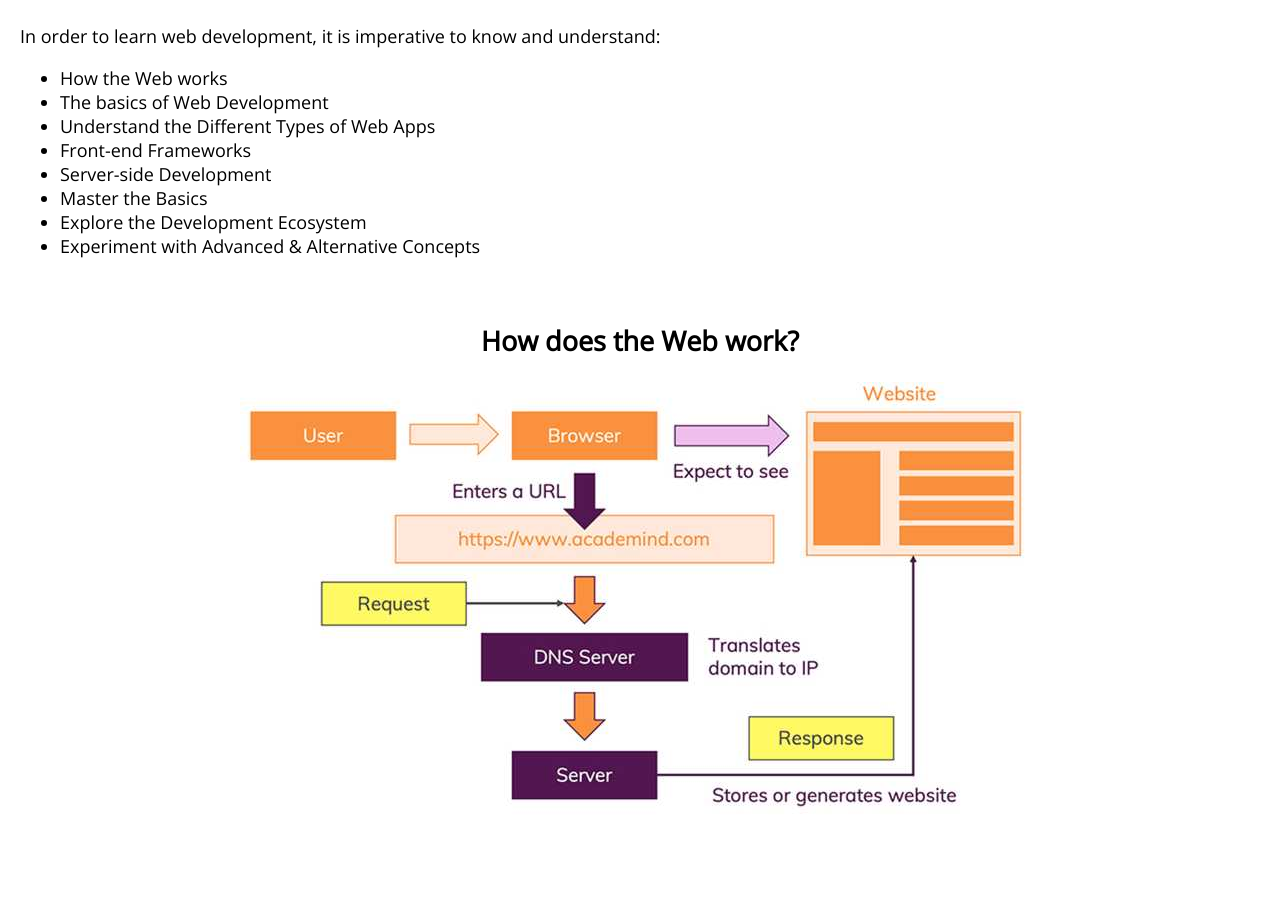
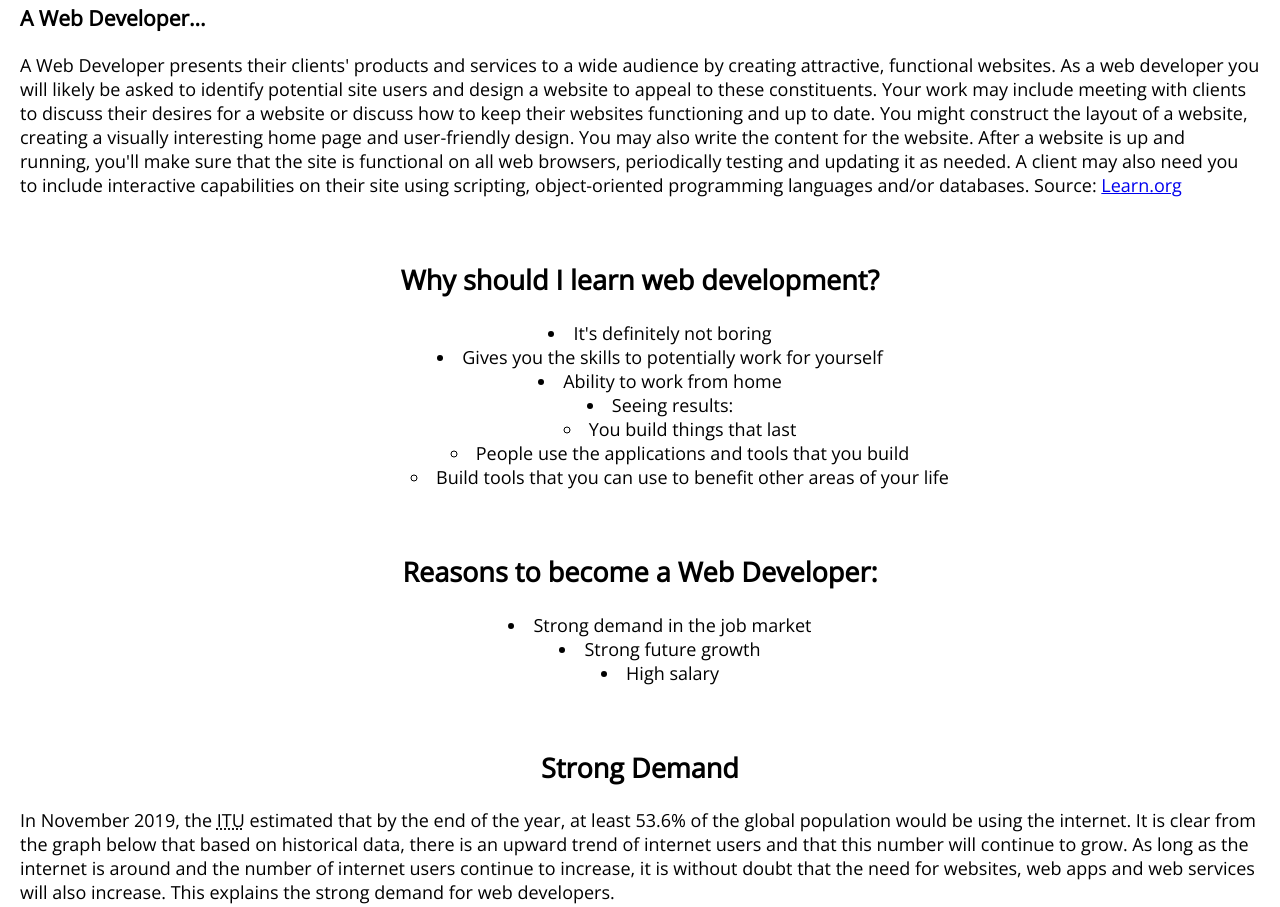
Before and after one commit to alexhecode/webdev-notes, a plain HTML site: page index.html in a window 1280 px wide. Shown: the part 1391-2298 px from the top of the page. Before the commit the page ends 2239 px from the top, so only its background shows below. Drawn offline with nearby package versions, Linux system fonts and the light colour scheme.

Commit message:
Updated index and README, fixed img links

```diff
--- a/index.html
+++ b/index.html
@@ -23,7 +23,7 @@
     <div class="hero-image">
       <div class="hero-text">
         <h1>Hello World!</h1>
-        <p>This a project to create a website for my web development notes. - Alex</p>
+        <p>This is a project to create a website for my web development notes. - Alex</p>
         <form method="GET" action="#Opening">
         <button type="submit" class="button1">Let's get started!</button>
         </form>
@@ -34,8 +34,6 @@
 
     <article>
     <center><h1 id="Opening">What is Web Development?</h1></center>
-
-    <br>
 
     <div class="quote">
         <blockquote>
@@ -67,10 +65,75 @@
             </p>
         </blockquote>
     </div>
+    <br>
+
+    <h3>A Web Developer...</h3>
+    <p>A Web Developer presents their clients' products and services to a wide audience by creating attractive, functional
+      websites. As a web developer you will likely be asked to identify potential site users and design a website to appeal
+      to these constituents. Your work may include meeting with clients to discuss their desires for a website or discuss how
+      to keep their websites functioning and up to date. You might construct the layout of a website, creating a visually
+      interesting home page and user-friendly design. You may also write the content for the website. After a website is up
+      and running, you'll make sure that the site is functional on all web browsers, periodically testing and updating it as
+      needed. A client may also need you to include interactive capabilities on their site using scripting, object-oriented
+      programming languages and/or databases. Source: <a href="https://learn.org/articles/What_Does_a_Web_Developer_Do.html">Learn.org</a></p>
+
+      <br>
+
+        <center>
+          <h1>Why should I learn web development?</h1>
+        </center>
+        <ul>
+          <li>It's definitely not boring</li>
+          <li>Gives you the skills to potentially work for yourself</li>
+          <li>Ability to work from home</li>
+          <li>Seeing results:</li>
+            <ul>
+              <li>You build things that last</li>
+              <li>People use the applications and tools that you build</li>
+              <li>Build tools that you can use to benefit other areas of your life</li>
+            </ul>
+        </ul>
 
     <br>
 
-    <p>
+    <center><h1>Reasons to become a Web Developer:</h1></center>
+    <ul>
+      <li>Strong demand in the job market</li>
+      <li>Strong future growth</li>
+      <li>High salary</li>
+    </ul>
+
+    <br>
+
+    <center><h2>Strong Demand</h2></center>
+    <p>In November 2019, the <abbr title="International Telecommunication Union">ITU</abbr> estimated that by the end of the year, at least 53.6% of the global population would be
+      using the internet. It is clear from the graph below that based on historical data, there is an upward trend of internet users and that this number will continue to grow.
+      As long as the internet is around and the number of internet users continue to increase, it is without doubt that the need for websites, web apps and web services
+      will also increase. This explains the strong demand for web developers.</p>
+      <center><img src="images/ITU_graph.png" height=45% width=45%>
+      <p>Source: <a href="https://www.itu.int/en/ITU-D/Statistics/Pages/stat/default.aspx">International Telecommunication Union - Statistics</a></p></center>
+    <br>
+
+    <center><h2>Strong future growth</h2></center>
+    <p>The job is listed to have a <em>Very Strong</em> future growth by Job Outlook, an initiative of the Australian Government Department of Education, Skills and Employment.
+      This is the highest possible rating. As explained in their <a href="https://joboutlook.gov.au/Occupation?search&code=261212">Career Information</a>, future growth is the likely percentage change, compared to all other occupations.
+      Moreover, it is indicated that as a Web Developer, you are less likely to be out of work than people who work in other jobs.
+      In May 2019, based on the Labour Force Survey data, the Department of Education, Skills and Employment has the projected employment growth for Web Developers at 9.2% for the five years to May 2024.
+    Source: <a href="http://lmip.gov.au/default.aspx?LMIP/EmploymentProjections">Labour Market Information Portal</a>
+    </p>
+    <br>
+
+    <center><h2>Fairly high salary</h2></center>
+    <p>According to <a href="https://www.glassdoor.com.au/Salaries/web-developer-salary-SRCH_KO0,13.htm">Glassdoor</a>, the national average salary for a Web Developer is $75,513 in Australia.
+      Whereas <a href="https://www.seek.com.au/career-advice/role/web-developer">Seek.com</a> has listed that the <strong>most common salary</strong> in Australia is between $65,000 and $75,000.
+      A discrepancy is evident in the two website's numbers, however the numbers do sound good to me! Also - <a href="https://www.seek.com.au/career-advice/role/frontend-developer">what the heck?</a>
+      More research on front-end developer salary in Australia will be needed.
+    </p>
+
+    <br>
+
+    <center><h1>So...how do I become a web developer?</h1></center>
+    <center><p>
       In order to learn web development, it is imperative to know and understand:
       <ul>
           <li>How the Web works</li>
@@ -83,11 +146,12 @@
           <li>Experiment with Advanced & Alternative Concepts</li>
       </ul>
     </p>
+    </center>
 
     <br>
 
-    <center><h2>How does the Web work?</h2></center>
-    <center><img src="/images/web.jpg" alt="How the Web Works - Academind"></center>
+    <center><h1>How does the Web work?</h1></center>
+    <center><img src="images/web.jpg" alt="How the Web Works - Academind" height=50% width=50%></center>
     </article>
   </body>
 </html>
--- a/styles/main.css
+++ b/styles/main.css
@@ -30,6 +30,11 @@ article {
   color: black;
   background-color: #bdbdc2;
   padding: 5px;
+}
+
+ul {
+  text-align: center;
+  list-style-position: inside;
 }
 
 xmp {
```
Also changed, not shown: images/ITU_graph.png (added), 1 other file.
